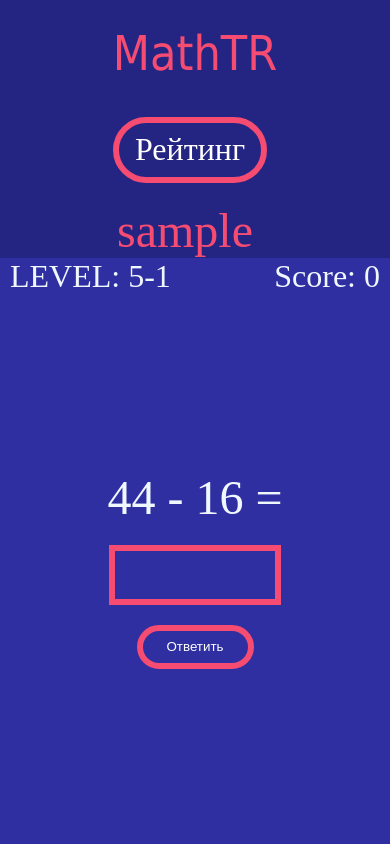
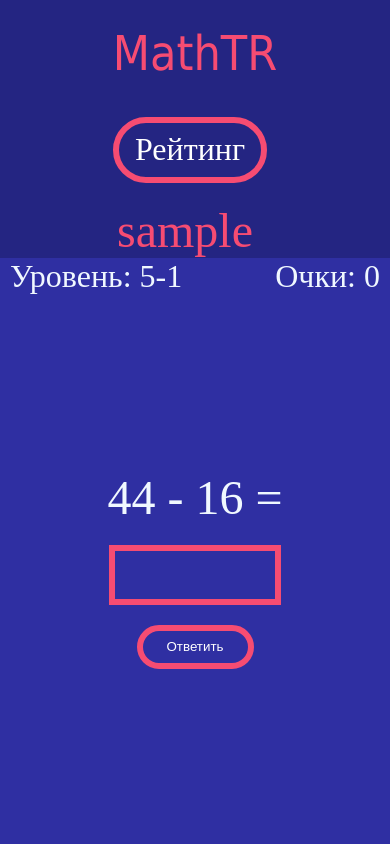
Before and after one commit to 51Sirius/MathSite, a Flask app: page /play in a window 390 px wide. Run offline with Flask 2, Linux system fonts and the light colour scheme; the visitor is signed in with stand-in values (Sample User, id 1); data comes from the database, SQL or seed files in the repository.

Commit message:
Update words

```diff
--- a/static/css/main.css
+++ b/static/css/main.css
@@ -39,6 +39,9 @@ main {
 }
 
 @media screen and (max-width: 900px) {
+    body {
+        overflow-y: auto;
+    }
     .button-play {
         margin: 0;
         padding: 10vw 10vh 10vw 10vh;
--- a/templates/play.html
+++ b/templates/play.html
@@ -4,9 +4,9 @@
 {% endblock %}
 {% block content %}
     <div class="stat-bar">
-        <div class="level">LEVEL: {{ current_user.class_user }}-{{ current_user.level }}</div>
+        <div class="level">Уровень: {{ current_user.class_user }}-{{ current_user.level }}</div>
         <div class="point">
-            Score: {{ current_user.score }}
+            Очки: {{ current_user.score }}
         </div>
     </div>
     <div class="game">
```
